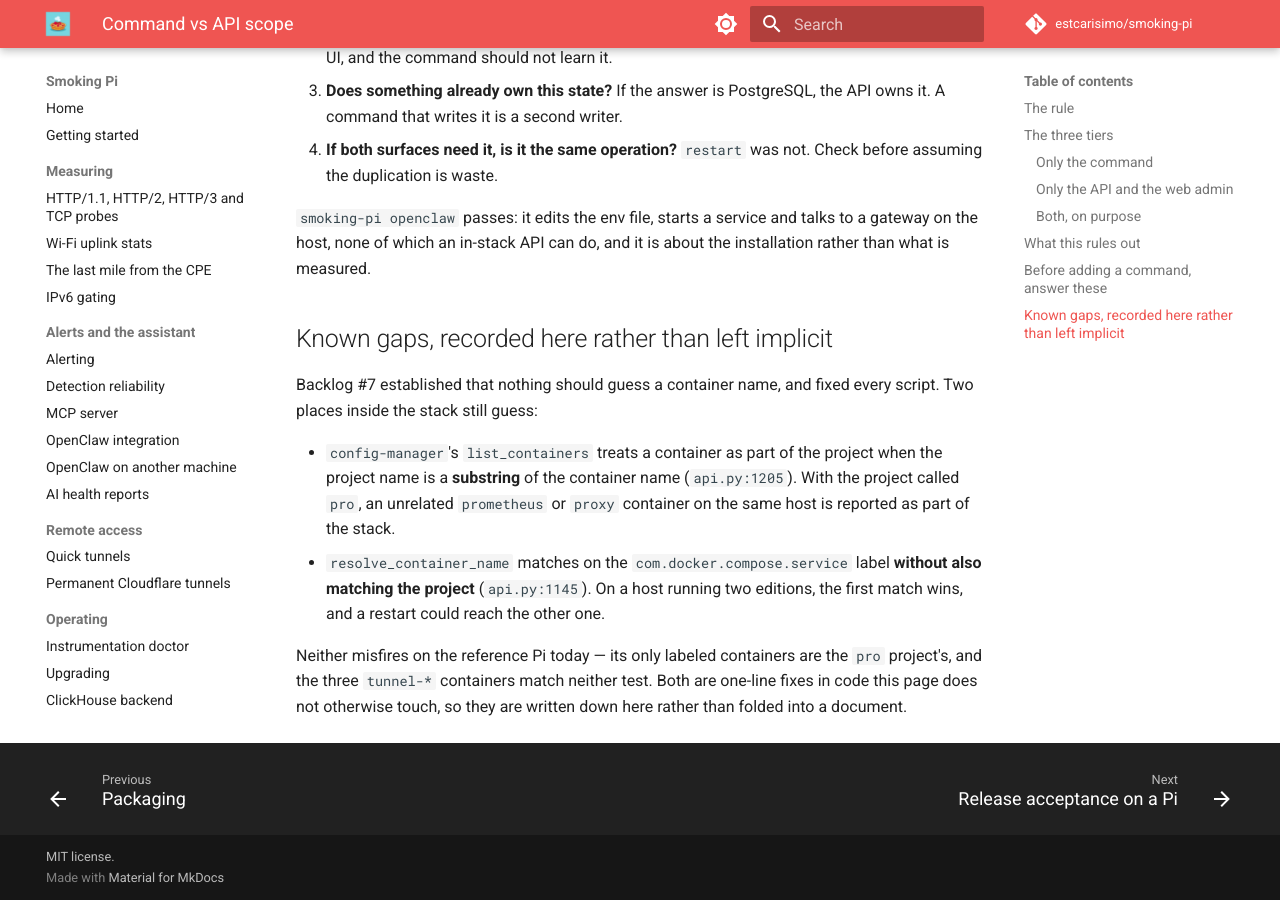
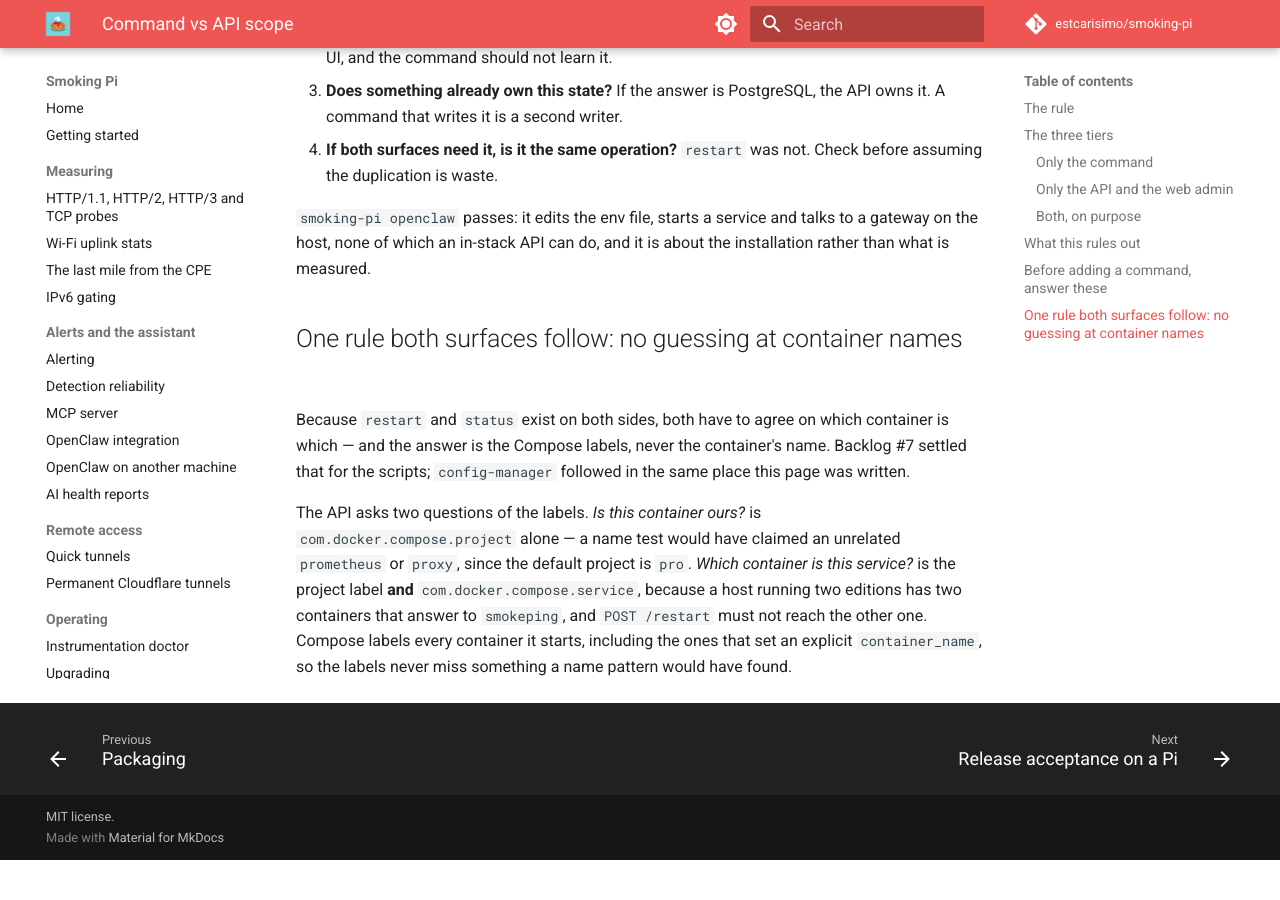
Before and after one commit to estcarisimo/smoking-pi, an MkDocs documentation site: the page built from docs/cli-scope.md, in a window 1280 px wide and 900 px high, scrolled down 2244 px. Built offline with MkDocs 1.6.1 and Material for MkDocs 9.7.7, drawn with Linux system fonts in a browser that asks for light colours; comment, search, counter and statistics services are not loaded; after the commit the page ends 3104 px from its top, so only the background shows below that.

Commit message:
fix: the config API decided a container was ours by looking at its name
Backlog #7 established that nothing in the stack guesses a container name
and fixed every shell script. The two places in config-manager/api.py that
do the same were never touched, and PR #101 recorded them on the cli-scope
page rather than fixing them there. Fixing them.

GET /api/containers accepted any container whose name merely CONTAINED the
project name. The default project is "pro", so an unrelated prometheus or
proxy on the same host was reported as part of the Smoking Pi stack.

resolve_container_name matched com.docker.compose.service WITHOUT the
project label. On a host running two editions, two containers answer to
"smokeping" and whichever the daemon listed first won — and that is the
path POST /restart takes, which is the web admin's restart button. It
could have restarted the other edition's SmokePing and reported success.

Both now test com.docker.compose.project; resolution requires project AND
service. The name-pattern and substring fallbacks go with them: Compose
labels every container it starts, including the ones with an explicit
container_name (smokeping-mcp-server carries com.docker.compose.project=pro
on the reference Pi), so there was nothing they could find that the labels
miss. Resolution now lists stopped containers too, which the name patterns
used to reach via containers.get() and a running-only label loop would not.

16 tests, every one of them a reintroduction test: eight fail against the
code as it was. They hand the API a fake docker client — no daemon is
touched, per AGENTS.md. The 404 and 500 bodies are asserted to carry an
error_id and nothing from the exception.

The cli-scope page's "Known gaps" section existed only to hold these until
they were fixed; it is replaced by the rule they now follow, which belongs
on that page because restart and status live on both surfaces.

Verified: 95 config-manager tests pass, ruff (CI subset and the module
config), doctor static checks 12 ok, mkdocs build --strict. Not deployed on
the reference Pi yet — neither bug misfires there, since its only labeled
containers are the pro project's.

Co-Authored-By: Claude Opus 5 <noreply@anthropic.com>

```diff
--- a/docs/cli-scope.md
+++ b/docs/cli-scope.md
@@ -88,20 +88,19 @@ duplication is in the vocabulary, not in the code.
 talks to a gateway on the host, none of which an in-stack API can do, and it
 is about the installation rather than what is measured.
 
-## Known gaps, recorded here rather than left implicit
+## One rule both surfaces follow: no guessing at container names
 
-Backlog #7 established that nothing should guess a container name, and fixed
-every script. Two places inside the stack still guess:
+Because `restart` and `status` exist on both sides, both have to agree on
+which container is which — and the answer is the Compose labels, never the
+container's name. Backlog #7 settled that for the scripts; `config-manager`
+followed in the same place this page was written.
 
-- `config-manager`'s `list_containers` treats a container as part of the
-  project when the project name is a **substring** of the container name
-  (`api.py:1205`). With the project called `pro`, an unrelated `prometheus`
-  or `proxy` container on the same host is reported as part of the stack.
-- `resolve_container_name` matches on the `com.docker.compose.service` label
-  **without also matching the project** (`api.py:1145`). On a host running two
-  editions, the first match wins, and a restart could reach the other one.
-
-Neither misfires on the reference Pi today — its only labeled containers are
-the `pro` project's, and the three `tunnel-*` containers match neither test.
-Both are one-line fixes in code this page does not otherwise touch, so they
-are written down here rather than folded into a document.
+The API asks two questions of the labels. *Is this container ours?* is
+`com.docker.compose.project` alone — a name test would have claimed an
+unrelated `prometheus` or `proxy`, since the default project is `pro`. *Which
+container is this service?* is the project label **and**
+`com.docker.compose.service`, because a host running two editions has two
+containers that answer to `smokeping`, and `POST /restart` must not reach the
+other one. Compose labels every container it starts, including the ones that
+set an explicit `container_name`, so the labels never miss something a name
+pattern would have found.
```
Also changed, not shown: CHANGELOG.md (+23 -0 lines), 2 other files.
